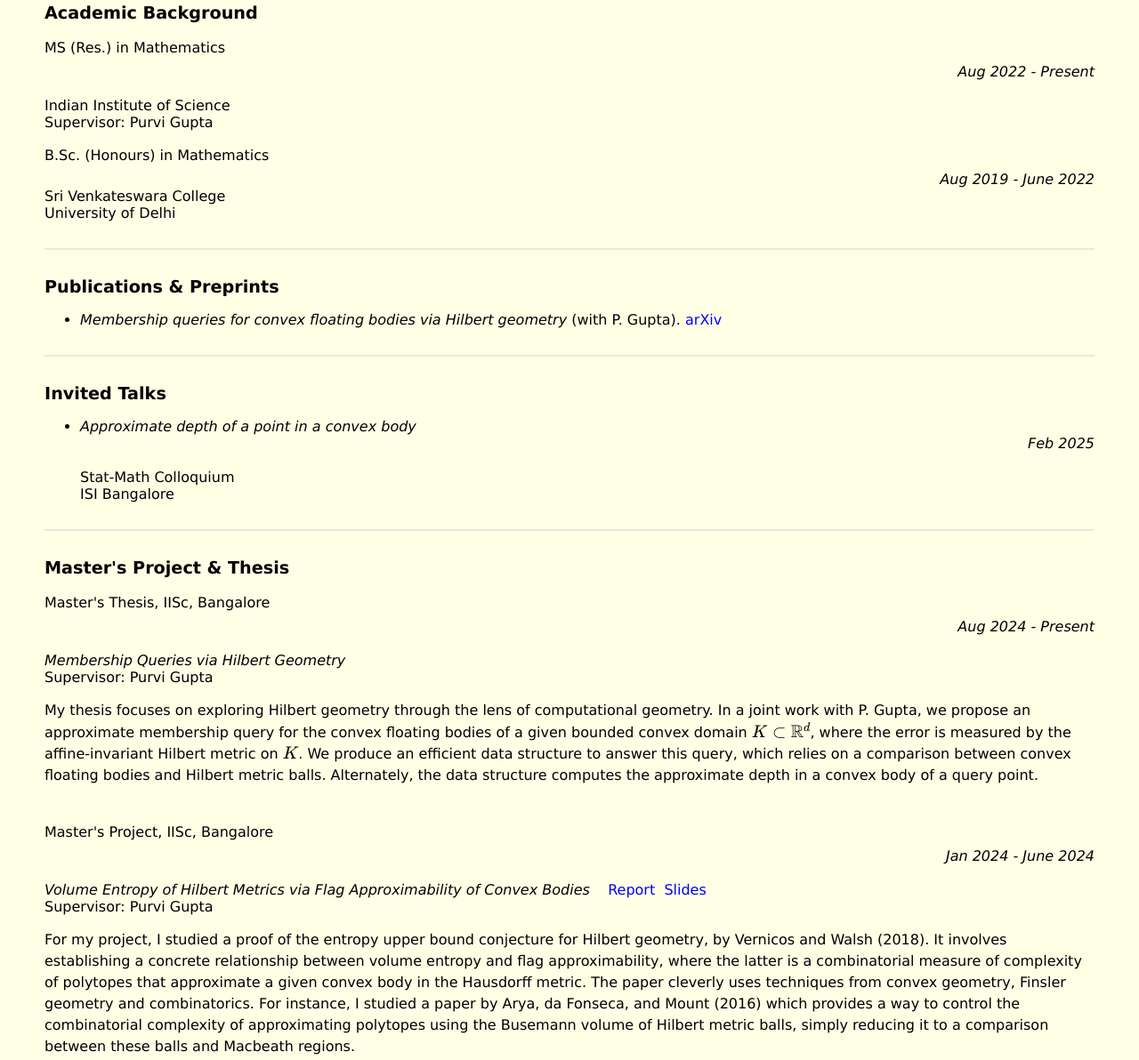
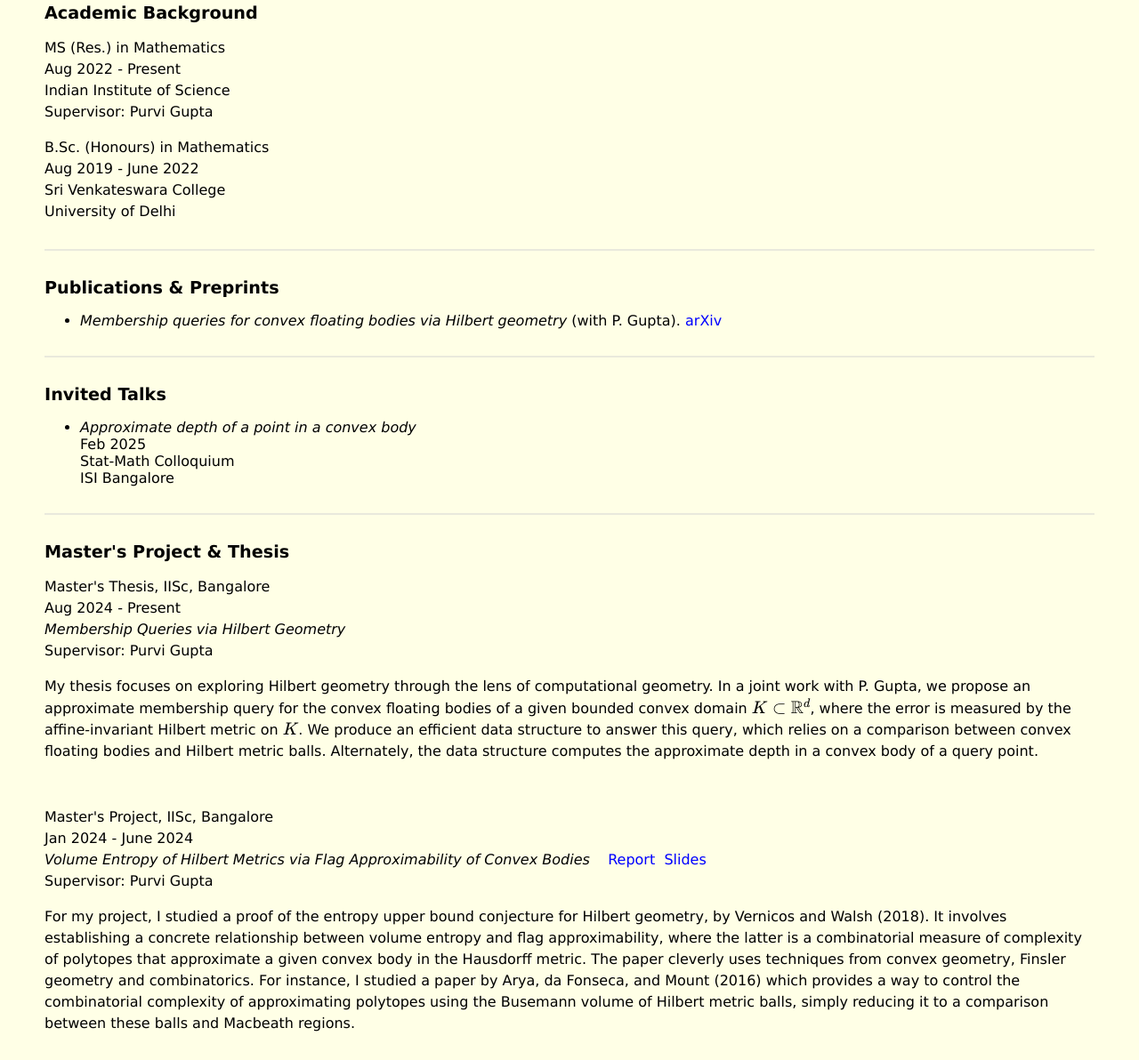
Before and after one commit to mkanant17/math, a plain HTML site: page index.html in a window 1280 px wide. Shown: the part 614-1806 px from the top of the page at 89% size. Drawn offline with nearby package versions, Linux system fonts and the light colour scheme; some packages are replaced by stand-ins of ours.

Commit message:
Update index.html

```diff
--- a/index.html
+++ b/index.html
@@ -147,19 +147,6 @@
             display: none;
         }
 
-        /* New style for aligning dates to the right */
-         .date-container {
-            display: flex;
-            justify-content: flex-end;
-            font-style: italic;
-            margin-top: 0;
-            margin-bottom: 0;  /* Reduced margin */
-        }
-
-        /* Reduce gap between date and text */
-        .content p {
-            margin-bottom: 5px; /* Reduced bottom margin */
-        }
         /* Responsive styles */
         @media (max-width: 768px) {
             header {
@@ -265,15 +252,14 @@
 
         <section>
             <h2>Academic Background</h2>
-            <p>MS (Res.) in Mathematics  <div class="date-container">
-                <span>Aug 2022 - Present</span>
-            </div>
+            <p>MS (Res.) in Mathematics
+            <br>Aug 2022 - Present
             <br>Indian Institute of Science
             <br>Supervisor: Purvi Gupta</p>
 
-            <p>B.Sc. (Honours) in Mathematics <div class="date-container">
-                <span>Aug 2019 - June 2022</span>
-            </div>
+            <p>B.Sc. (Honours) in Mathematics
+            <br>Aug 2019 - June 2022
+                    <br>
             Sri Venkateswara College <br> University of Delhi
             </p>
         </section>
@@ -292,9 +278,9 @@
         <section>
             <h2>Invited Talks</h2>
             <ul>
-                <li><em>Approximate depth of a point in a convex body</em> <div class="date-container">
-                <span>Feb 2025</span>
-            </div><br> Stat-Math Colloquium <br> ISI Bangalore</li>
+                <li><em>Approximate depth of a point in a convex body</em>
+                <br>Feb 2025
+                    <br> Stat-Math Colloquium <br> ISI Bangalore</li>
             </ul>
         </section>
 
@@ -302,15 +288,14 @@
 
         <section>
             <h2>Master's Project & Thesis</h2>
-            <p>Master's Thesis, IISc, Bangalore    <div class="date-container">
-                <span>Aug 2024 - Present</span>
-            </div> <br> <em>Membership Queries via Hilbert Geometry</em><br> Supervisor: Purvi Gupta</p>
+            <p>Master's Thesis, IISc, Bangalore
+            <br>Aug 2024 - Present
+                    <br> <em>Membership Queries via Hilbert Geometry</em><br> Supervisor: Purvi Gupta</p>
                <p>My thesis focuses on exploring Hilbert geometry through the lens of computational geometry. In a joint work with P. Gupta, we propose an approximate membership query for the convex floating bodies of a given bounded convex domain \( K \subset \mathbb{R}^d \), where the error is measured by the affine-invariant Hilbert metric on \( K \). We produce an efficient data structure to answer this query, which relies on a comparison between convex floating bodies and Hilbert metric balls. Alternately, the data structure computes the approximate depth in a convex body of a query point. </p>
 
 <br>
-              <p>Master's Project, IISc, Bangalore    <div class="date-container">
-                <span>Jan 2024 - June 2024</span>
-            </div> <br> <em>Volume Entropy of Hilbert Metrics via Flag Approximability of Convex Bodies</em> &nbsp;&nbsp;
+              <p>Master's Project, IISc, Bangalore
+                  <br>Jan 2024 - June 2024 <br> <em>Volume Entropy of Hilbert Metrics via Flag Approximability of Convex Bodies</em> &nbsp;&nbsp;
             <a href="https://indianinstituteofscience-my.sharepoint.com/:b:/g/personal/anantn_iisc_ac_in/EdGrT2vyvj5Kk6m4ZkuD34YBFofHbl_BVD9lX7eAWKEaiw?e=8cemKq" target="_blank">Report</a>&nbsp;
             <a href="https://indianinstituteofscience-my.sharepoint.com/:b:/g/personal/anantn_iisc_ac_in/EUn8TikxjoRPtDMWiOxAIbIBZsgFh2itG7MwnkYllypP-Q?e=uU6cpV" target="_blank">Slides</a>
             <br> Supervisor: Purvi Gupta</p>
```
